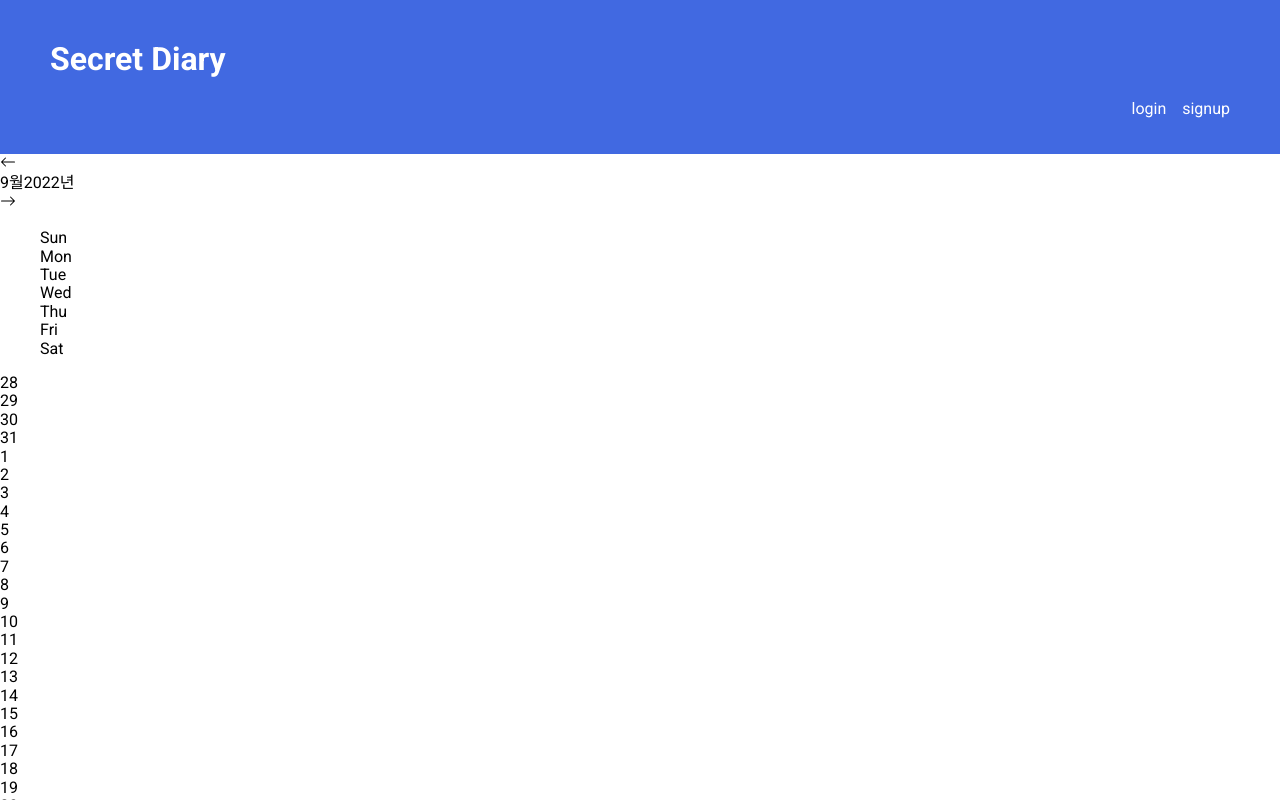
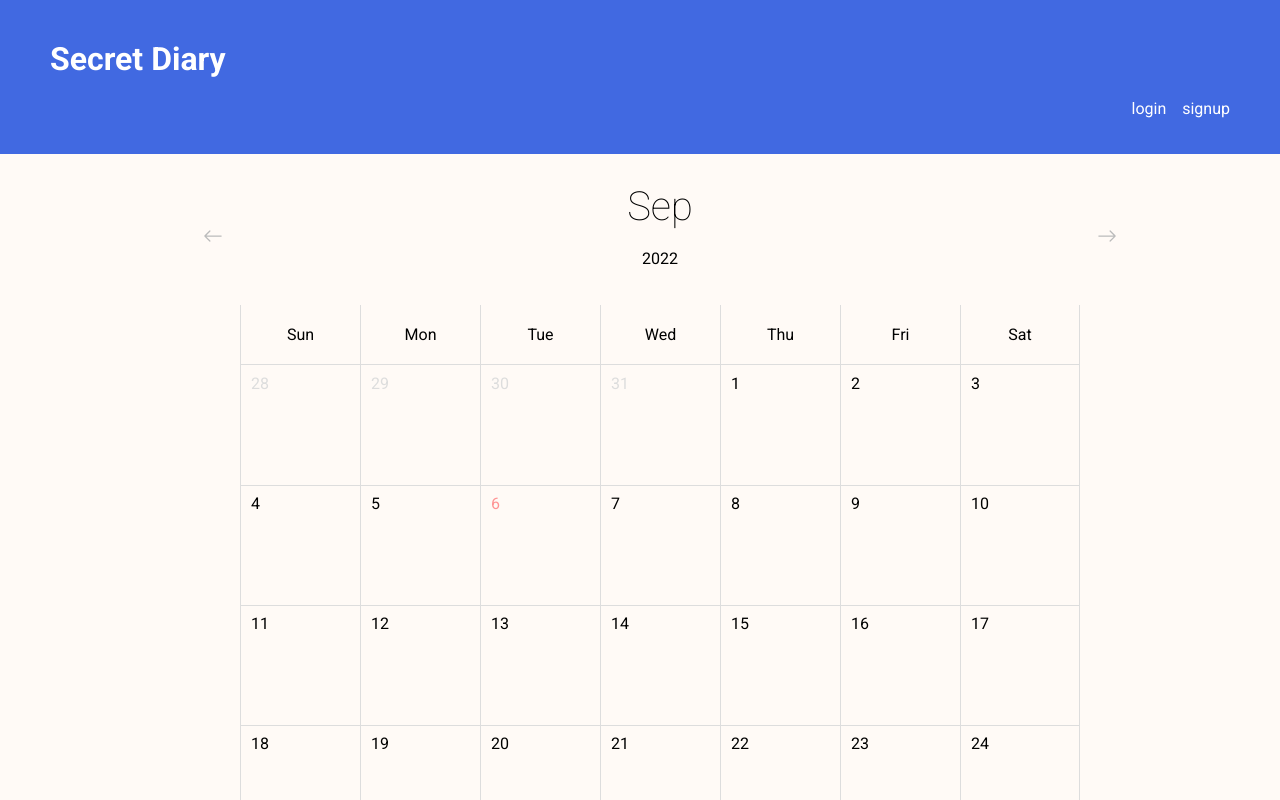
Before and after one commit to sojeongsojeong-park/diary, a React (Create React App) app: page /calendar in a window 1280 px wide. Shown: the top 800 px of the page. Built offline with nearby package versions, Linux system fonts and the light colour scheme; no server answers.

Commit message:
style: add calendar styles

```diff
--- a/src/components/Calendar/RenderCells.jsx
+++ b/src/components/Calendar/RenderCells.jsx
@@ -1,3 +1,4 @@
+import React from "react";
 import {
   addDays,
   endOfMonth,
@@ -9,7 +10,7 @@ import {
   startOfMonth,
   startOfWeek,
 } from "date-fns";
-import React from "react";
+import classes from "./RenderCells.module.css";
 
 const RenderCells = ({ currentMonth, selectedDate, onDateClick }) => {
   const monthStart = startOfMonth(currentMonth);
@@ -27,44 +28,39 @@ const RenderCells = ({ currentMonth, selectedDate, onDateClick }) => {
       formattedDate = format(day, "d");
       const cloneDay = day;
       days.push(
-        <div
+        <li
           className={`col cell ${
             !isSameMonth(day, monthStart)
-              ? "disabled"
+              ? classes.disabled
               : isSameDay(day, selectedDate)
-              ? "selected"
+              ? classes.selected
               : format(currentMonth, "M") !== format(day, "M")
-              ? "not-valid"
-              : "valid"
+              ? classes.notValid
+              : classes.valid
           }`}
           key={day}
           onClick={() => {
-            onDateClick(parse(cloneDay));
+            onDateClick(cloneDay);
           }}
         >
           <span
             className={
               format(currentMonth, "M") !== format(day, "M")
-                ? "text not-valid"
+                ? `${classes.noValidText}`
                 : ""
             }
           >
-            {" "}
             {formattedDate}
           </span>
-        </div>
+        </li>
       );
       day = addDays(day, 1);
     }
-    rows.push(
-      <div className='row' key={day}>
-        {days}
-      </div>
-    );
+    rows.push(<ul key={day}>{days}</ul>);
     days = [];
   }
 
-  return <div className='body'>{rows}</div>;
+  return <div className={classes.cellsContainer}>{rows}</div>;
 };
 
 export default RenderCells;
--- /dev/null
+++ b/src/components/Calendar/RenderCells.module.css
@@ -0,0 +1,42 @@
+.cellsContainer {
+  width: fit-content;
+  margin: auto;
+}
+.cellsContainer ul {
+  display: flex;
+  /* justify-content: space-around; */
+  border-bottom: 0.5px solid #ddd;
+  padding-left: 0;
+
+  margin-left: 40px;
+}
+.cellsContainer ul:first-of-type {
+  padding-top: 17px;
+  border-top: 0.5px solid #ddd;
+}
+.cellsContainer li {
+  display: block;
+  width: 120px;
+  height: 120px;
+  padding: 10px;
+  margin-top: -17px;
+  border-left: 0.5px solid #ddd;
+  box-sizing: border-box;
+  cursor: pointer;
+}
+.cellsContainer li:last-of-type {
+  border-right: 0.5px solid #ddd;
+}
+.cellsContainer ul .disabled {
+  color: #ddd;
+}
+.cellsContainer ul .valid {
+  color: black;
+}
+.cellsContainer ul .valid:hover,
+.cellsContainer ul .selected:hover {
+  background-color: #fff;
+}
+.cellsContainer ul .selected {
+  color: #ff9494;
+}
--- a/src/components/Calendar/RenderDays.jsx
+++ b/src/components/Calendar/RenderDays.jsx
@@ -1,10 +1,12 @@
 import React from "react";
+
+import classes from "./RenderDays.module.css";
 
 const RenderDays = () => {
   const date = ["Sun", "Mon", "Tue", "Wed", "Thu", "Fri", "Sat"];
 
   return (
-    <div className='daysContainer'>
+    <div className={classes.daysContainer}>
       <ul>
         {date.map((day, idx) => {
           return <li key={idx}>{day}</li>;
--- /dev/null
+++ b/src/components/Calendar/RenderDays.module.css
@@ -0,0 +1,18 @@
+.daysContainer ul {
+  width: fit-content;
+  display: flex;
+  padding-top: 17px;
+  margin: auto;
+  margin-bottom: -17px;
+}
+.daysContainer ul li {
+  display: block;
+  width: 120px;
+  height: 60px;
+  line-height: 60px;
+  text-align: center;
+  border-left: 0.5px solid #ddd;
+}
+.daysContainer ul li:last-of-type {
+  border-right: 0.5px solid #ddd;
+}
--- a/src/components/Calendar/RenderHeader.jsx
+++ b/src/components/Calendar/RenderHeader.jsx
@@ -2,15 +2,17 @@ import React from "react";
 import { format } from "date-fns";
 import { BsArrowLeft, BsArrowRight } from "react-icons/bs";
 
+import classes from "./RenderHeader.module.css";
+
 const RenderHeader = ({ currentMonth, prevMonth, nextMonth }) => {
   return (
-    <div className='headerContainer'>
-      <BsArrowLeft onClick={prevMonth} />
-      <div className='monthContainer'>
-        <span className='month'>{format(currentMonth, "M")}월</span>
-        <span className='year'>{format(currentMonth, "yyyy")}년</span>
+    <div className={classes.headerContainer}>
+      <BsArrowLeft className={classes.left} onClick={prevMonth} />
+      <div className={classes.monthContainer}>
+        <span className={classes.month}>{format(currentMonth, "MMM")}</span>
+        <span className={classes.year}>{format(currentMonth, "yyyy")}</span>
       </div>
-      <BsArrowRight onClick={nextMonth} />
+      <BsArrowRight className={classes.right} onClick={nextMonth} />
     </div>
   );
 };
--- /dev/null
+++ b/src/components/Calendar/RenderHeader.module.css
@@ -0,0 +1,26 @@
+.headerContainer {
+  width: 1000px;
+  display: flex;
+  justify-content: space-around;
+  align-items: center;
+  padding-top: 30px;
+  margin-left: 40px;
+}
+.month,
+.year {
+  display: block;
+  width: 700px;
+  text-align: center;
+  margin-bottom: 20px;
+}
+.left,
+.right {
+  width: 20px;
+  height: 20px;
+  text-align: center;
+  color: #bbb;
+}
+.month {
+  font-weight: lighter;
+  font-size: 40px;
+}
--- a/src/index.css
+++ b/src/index.css
@@ -2,6 +2,7 @@
 
 /* base styles */
 body {
+  background-color: #fffaf6;
   font-family: "Roboto", sans-serif;
 }
 
--- a/src/pages/calendar/Calendar.jsx
+++ b/src/pages/calendar/Calendar.jsx
@@ -18,9 +18,10 @@ const Calendar = () => {
   };
   const onDateClick = (day) => {
     setSelectedDate(day);
+    console.log(selectedDate);
   };
   return (
-    <div className='calendar'>
+    <div className={classes.calendar}>
       <RenderHeader
         currentMonth={currentMonth}
         prevMonth={prevMonth}
--- a/src/pages/calendar/Calendar.module.css
+++ b/src/pages/calendar/Calendar.module.css
@@ -0,0 +1,4 @@
+.calendar {
+  width: fit-content;
+  margin: auto;
+}
```
